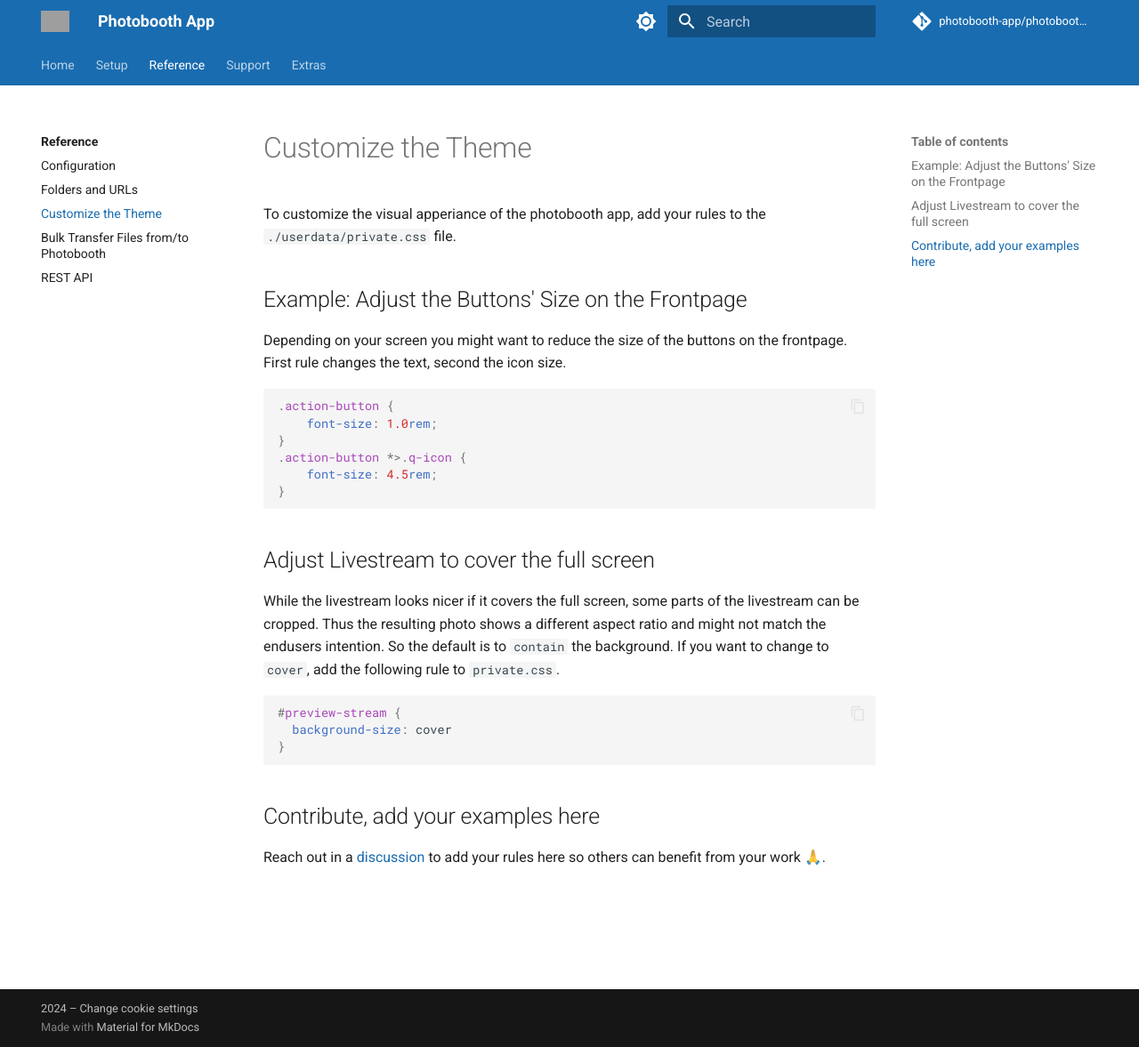
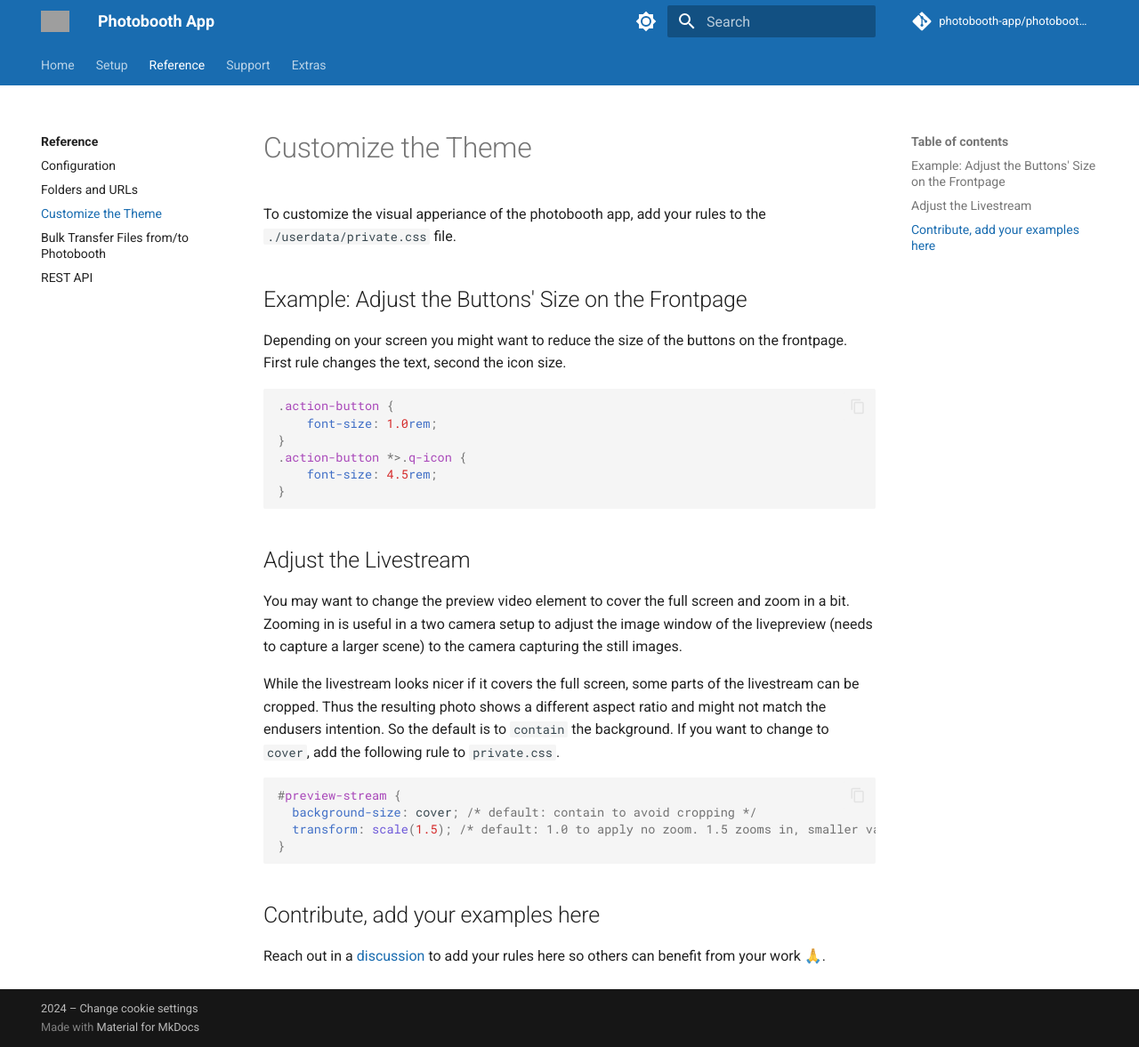
Before and after one commit to photobooth-app/photobooth-docs, an MkDocs documentation site: the page built from docs/reference/customizetheme.md, in a window 1280 px wide and 1177 px high. Shown: the whole window at 89% size. Built offline with MkDocs 1.6.1 and Material for MkDocs 9.7.7, drawn with Linux system fonts in a browser that asks for light colours; comment, search, counter and statistics services are not loaded; grey boxes are pictures that could not be loaded.

Commit message:
update livestream doc

````diff
--- a/docs/reference/customizetheme.md
+++ b/docs/reference/customizetheme.md
@@ -15,7 +15,9 @@ Depending on your screen you might want to reduce the size of the buttons on the
 }
 ```
 
-## Adjust Livestream to cover the full screen
+## Adjust the Livestream
+
+You may want to change the preview video element to cover the full screen and zoom in a bit. Zooming in is useful in a two camera setup to adjust the image window of the livepreview (needs to capture a larger scene) to the camera capturing the still images.
 
 While the livestream looks nicer if it covers the full screen, some parts of the livestream can be cropped.
 Thus the resulting photo shows a different aspect ratio and might not match the endusers intention.
@@ -23,7 +25,8 @@ So the default is to `contain` the background. If you want to change to `cover`,
 
 ```css
 #preview-stream {
-  background-size: cover
+  background-size: cover; /* default: contain to avoid cropping */
+  transform: scale(1.5); /* default: 1.0 to apply no zoom. 1.5 zooms in, smaller values than 1.0 usually make no sense */
 }
 
 ```
````
